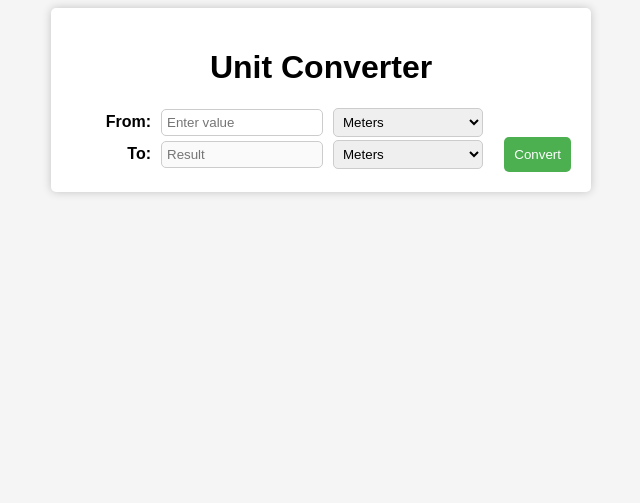
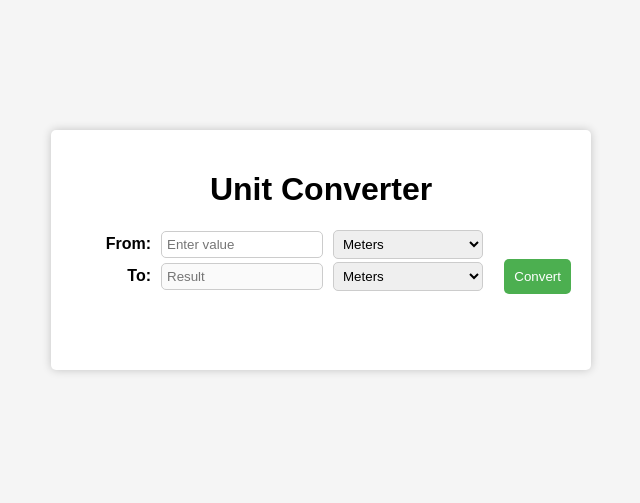
Before and after one commit to logic-coders/Unit-Converter, a plain HTML site: page index.html in a window 1280 px wide. Shown: the whole page, without its empty margins (319-959 px from the left). Drawn offline with Linux system fonts and the light colour scheme.

Commit message:
Update style.css

```diff
--- a/style.css
+++ b/style.css
@@ -1,10 +1,19 @@
 body {
 	font-family: Arial, sans-serif;
 	background-color: #f5f5f5;
+	display: flex;
+	justify-content: center;
+	align-items: center;
+	flex-wrap: wrap;
+	height: 100vh;
+	width: 600px;
+ 	height: 500px;
+  	margin: 0 auto;
   }
 
   .converter {
 	max-width: 500px;
+	height: 200px;
 	margin: 0 auto;
 	background-color: #fff;
 	padding: 20px;
```
